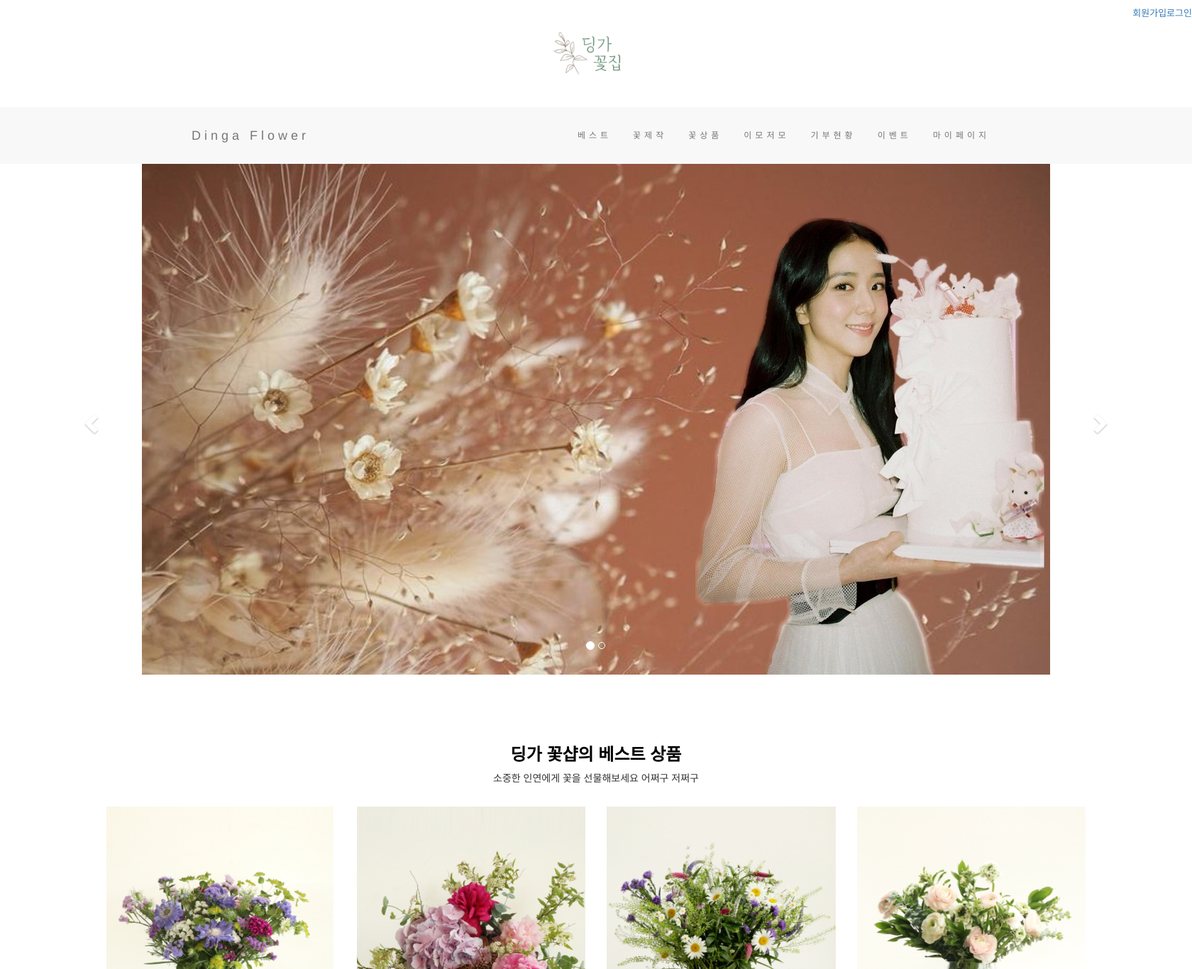
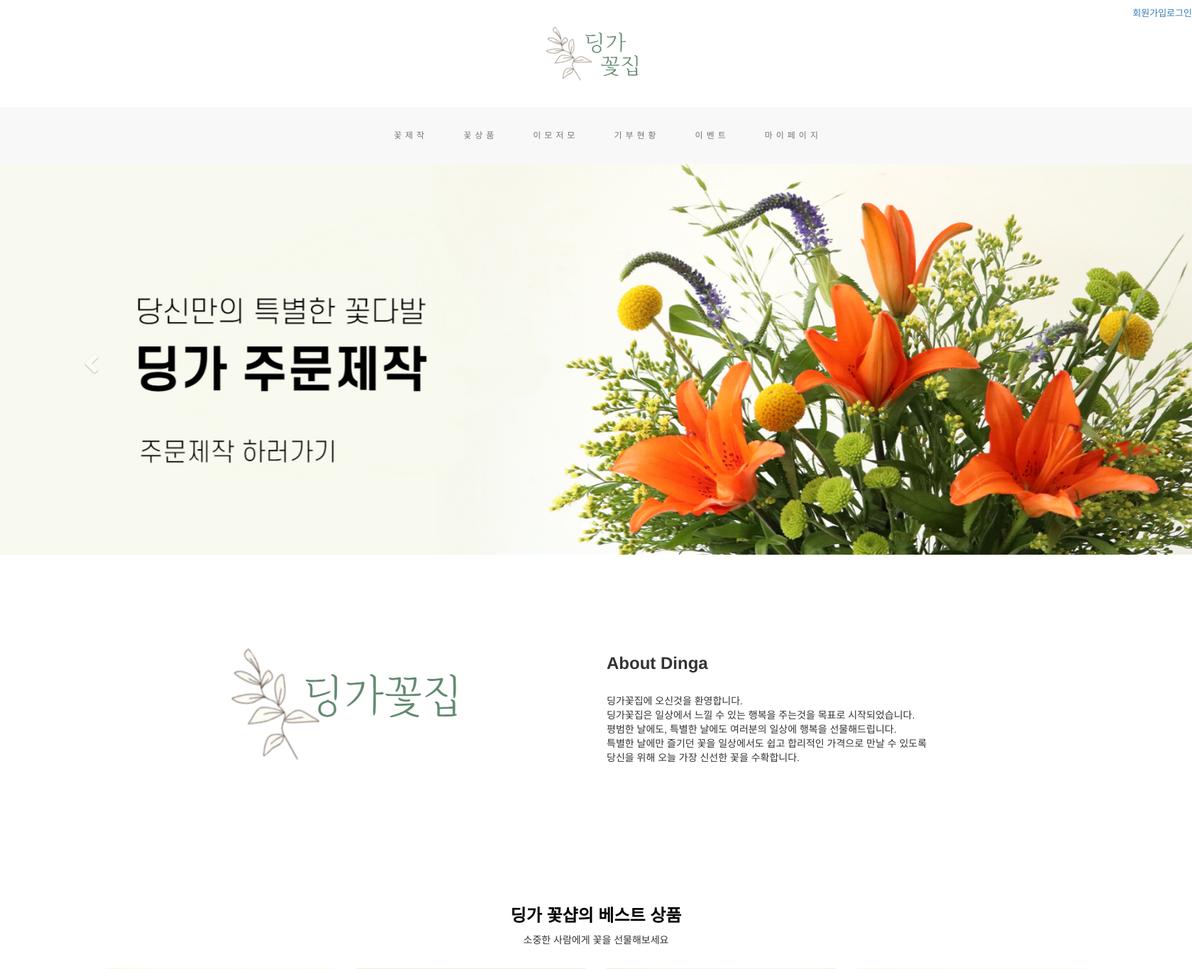
Before and after one commit to gyub99/IF-Flower-Shop, a PHP site: page /main.html in a window 1680 px wide. Shown: the top 1366 px of the page at 71% size. Run offline with PHP 8.4, Linux system fonts and the light colour scheme.

Commit message:
메인페이지 수정

```diff
--- a/css/main.css
+++ b/css/main.css
@@ -102,6 +102,7 @@
 }
 
 .navbar {
+  text-align:center;
   padding-top: 15px;
   padding-bottom: 15px;
   border: 0;
--- a/main.html
+++ b/main.html
@@ -13,12 +13,38 @@
   <script src="https://maxcdn.bootstrapcdn.com/bootstrap/3.4.1/js/bootstrap.min.js"></script>
 <style>
 #logo_style{
-  height: 102px;
-  width: 192px;
+  height: 92px;
+  width: 152px;
   margin-left: auto;
   margin-right: auto;
   margin-bottom: 20px;
 }
+
+.bg-aboutus{
+  padding-top: 70px;
+  padding-bottom: 70px;
+  margin-bottom: 30px;
+  margin-top: 50px;
+  margin-left: 150px;
+  margin-right:150px;
+}
+
+.img{
+  display: inline;
+  margin-bottom: 0px;
+}
+
+.nav-li{
+  text-align: center;
+  margin-left: 10px;
+  margin-right: 10px;
+}
+
+.container{
+  margin-left: 500px;
+}
+
+
 </style>
   </head>
 
@@ -34,7 +60,7 @@
             </ul>
           </div>
         </div>
-        <img src="picture/logo/logo1.png" class="img-responsive" id="logo_style">
+          <p style="text-align:center;"><a href="main.html"><img src="picture/logo/logo2.png" class="img-responsive img" id="logo_style"></a></p>
       </div>
     </div>
 
@@ -49,17 +75,16 @@
             <span class="icon-bar"></span>
             <span class="icon-bar"></span>
           </button>
-          <a class="navbar-brand" href="main.html">Dinga Flower</a>
+          <!-- <a class="navbar-brand" href="main.html">Dinga Flower</a> -->
           </div>
           <div class="collapse navbar-collapse" id="myNavbar">
-            <ul class="nav navbar-nav navbar-right">
-              <li><a href="best.html">베스트</a></li>
-              <li><a href="makeBouquet.html">꽃제작</a></li>
-              <li><a href="product.html">꽃상품</a></li>
-              <li><a href="#">이모저모</a></li>
-              <li><a href="#">기부현황</a></li>
-              <li><a href="event.html">이벤트</a></li>
-              <li><a href="mypage.html">마이페이지</a></li>
+            <ul class="nav navbar-nav">
+              <li class="nav-li"><a href="makeBouquet.html">꽃제작</a></li>
+              <li class="nav-li"><a href="product.html">꽃상품</a></li>
+              <li class="nav-li"><a href="about.html">이모저모</a></li>
+              <li class="nav-li"><a href="donation.html">기부현황</a></li>
+              <li class="nav-li"><a href="event.html">이벤트</a></li>
+              <li class="nav-li"><a href="mypage.html">마이페이지</a></li>
             </ul>
           </div>
         </div>
@@ -69,6 +94,7 @@
         <ol class="carousel-indicators">
           <li data-target="#mycarousel" data-slide-to="0" class="active"></li>
           <li data-target="#mycarousel" data-slide-to="1"></li>
+          <li data-target="#mycarousel" data-slide-to="2"></li>
         </ol>
       <div class="carousel-inner">
         <div class="item active">
@@ -77,21 +103,41 @@
         <div class="item">
           <img src="picture/slide2.jpg" class="img-responsive" alt="slide2" style="margin-left: auto; margin-right: auto;">
         </div>
+        <div class="item">
+          <img src="picture/slide3.jpg" class="img-responsive" alt="slide3" style="margin-left: auto; margin-right: auto;">
+        </div>
       </div>
-      <a class="left carousel-control" href="#mycarusel" role="button" data-slide="prev">
+      <a class="left carousel-control" href="#mycarousel" role="button" data-slide="prev">
         <span class="glyphicon glyphicon-chevron-left" aria-hidden="true"></span>
         <span class="sr-only">previous</span>
       </a>
-      <a class="right carousel-control" href="#mycarusel" role="button" data-slide="prev">
+      <a class="right carousel-control" href="#mycarousel" role="button" data-slide="prev">
         <span class="glyphicon glyphicon-chevron-right" aria-hidden="true"></span>
         <span class="sr-only">Next</span>
       </a>
       </div>
 
+      <div class="container-fluid bg-aboutus">
+        <div class="row">
+          <div class="col-sm-6">
+            <img src="picture/logo/logo_mainver.png" alt="딩가꽃집 로고" class="img-responsive" style="margin-left: auto; margin-right: auto;">
+          </div>
+          <div class="col-sm-6">
+            <h3><strong>About Dinga</strong></h3><br>
+            <p>딩가꽃집에 오신것을 환영합니다.<br>
+              딩가꽃집은 일상에서 느낄 수 있는 행복을 주는것을 목표로 시작되었습니다.<br>
+              평범한 날에도, 특별한 날에도 여러분의 일상에 행복을 선물해드립니다.<br>
+              특별한 날에만 즐기던 꽃을 일상에서도 쉽고 합리적인 가격으로 만날 수 있도록<br>
+              당신을 위해 오늘 가장 신선한 꽃을 수확합니다.<br>
+            </p>
+          </div>
+        </div>
+      </div>
+
 
       <div class="container-fluid bg-main-best text-center">
         <h3><a href="best.html" id="best"><strong>딩가 꽃샵의 베스트 상품</a></strong></h3>
-        <p> 소중한 인연에게 꽃을 선물해보세요 어쩌구 저쩌구</p><br>
+        <p> 소중한 사람에게 꽃을 선물해보세요</p><br>
         <div class="row">
           <div class="col-sm-3">
             <img src="picture/f1.png" alt="flower1" class="img-responsive">
@@ -110,7 +156,7 @@
 
         <div class="container-fluid bg-main-suggest text-center">
           <h3><strong>오늘의 추천상품</strong></h3>
-          <p>5월의 추천꽃  라일락, 수련, 어쩌구</p><br>
+          <p>5월의 추천꽃  라일락, 수련</p><br>
           <div class="row">
             <div class="col-sm-3 product-item">
               <div class="wrapper">
@@ -144,7 +190,7 @@
               <input class="form-control" id="name" name="name" placeholder="Name" type="text" required>
             </div>
             <div class="col-sm-6 form-group">
-              <input class="form-control" id="email" name="email" placeholder="email" type="text" required>
+               <input class="form-control" id="email" name="email" placeholder="email" type="text" required>
             </div>
           </div>
            <textarea class="form-control" id="comments" name="comments" placeholder="문의할 내용을 입력하세요" rows="7"></textarea><br>
```
Also changed, not shown: donation.html (added), picture/logo/logo2.png, picture/logo/logo3.png (deleted), picture/logo/logo_mainver.png (added), picture/logo/logo_round.png (deleted), picture/slide1.jpg, picture/slide2.jpg, picture/slide3.jpg (added).
